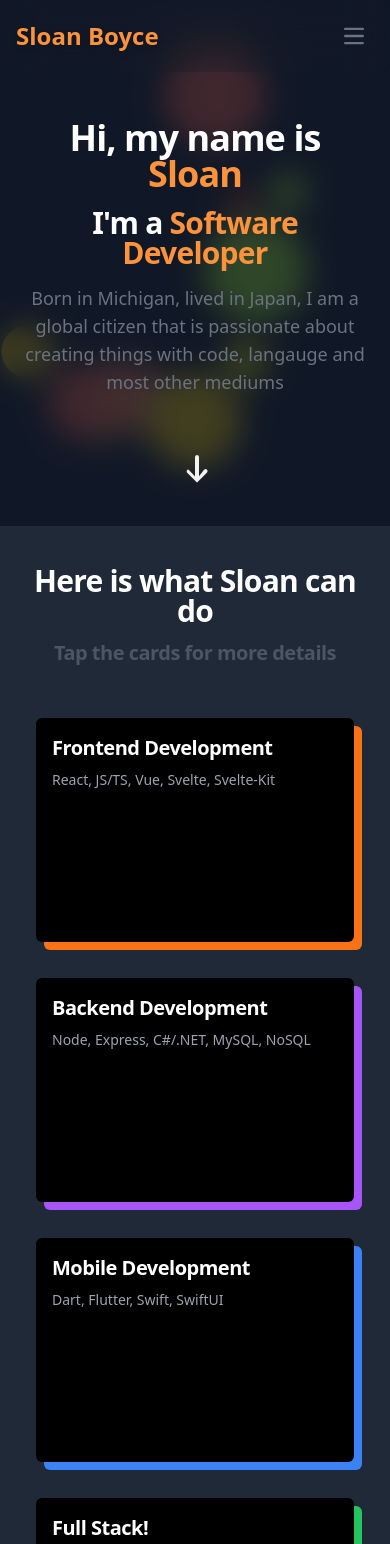
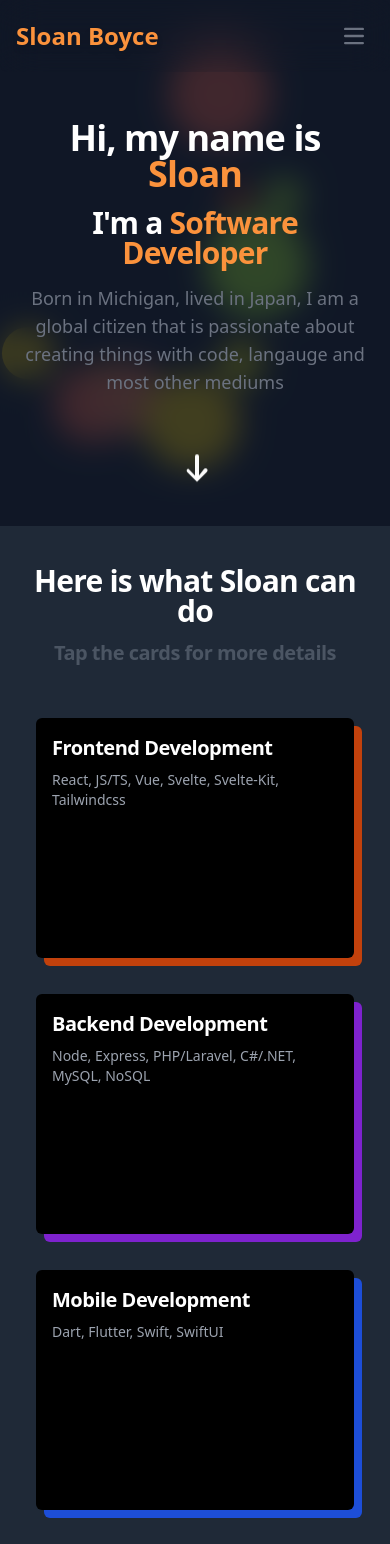
Before and after one commit to Sloansta/sloanb.dev, a React (Vite) app: page / in a window 390 px wide. Shown: the top 1544 px of the page. Built offline with nearby package versions, Linux system fonts and the light colour scheme.

Commit message:
card flip

```diff
--- a/src/Layout/Skills.jsx
+++ b/src/Layout/Skills.jsx
@@ -3,28 +3,69 @@ import SkillCard from "../components/SkillCard"
 const cards = [
     {
         skillName: "Frontend Development",
-        details: "React,  JS/TS, Vue, Svelte, Svelte-Kit",
-        borderColor: "bg-orange-500"
+        details: "React, JS/TS, Vue, Svelte, Svelte-Kit, Tailwindcss",
+        borderColor: "bg-orange-700",
+        backOfCard: {
+            title: "Dynamic and Beautiful",
+            content: `
+                From React, making games using canvas using just HTML5 to
+                even using bleeding edge frameworks like Svelte (shh... don't tell React), I've tested, wrote, debugged and shipped
+                beautiful frontend code. In fact, this site was made using React and Tailwind!
+            `
+        }
     },
     {
         skillName: "Backend Development",
-        details: "Node, Express, C#/.NET, MySQL, NoSQL",
-        borderColor: "bg-purple-500"
+        details: "Node, Express, PHP/Laravel, C#/.NET, MySQL, NoSQL",
+        borderColor: "bg-purple-700",
+        backOfCard: {
+            title: "The Unseen Power",
+            content: `
+                I've made Twitch bots that keeps track of
+                users that visit the said streamer and things like
+                complex management software that keeps tabs on incoming orders using the Shipstation API.
+                I pride myself on becoming more of a query writing wizard day by day.
+            `
+        }
     },
     {
         skillName: "Mobile Development",
         details: "Dart, Flutter, Swift, SwiftUI",
-        borderColor: "bg-blue-500"
+        borderColor: "bg-blue-700",
+        backOfCard: {
+            title: "We're Going Mobile",
+            content: `
+                The passion started when I was on the team to write an internal mobile app
+                for a company using Flutter. There were some deployment issues, specifically for IOS that made me want to learn
+                Native Development. I quickly learned and began to take a liking to Swift, and that interest further expanded when learning SwiftUI.
+            `
+        }
     },
     {
         skillName: "Full Stack!",
         details: "Bringing it all together as one!",
-        borderColor: "bg-green-500"
+        borderColor: "bg-green-700",
+        backOfCard: {
+            title: "Just Like PB&J Baby",
+            content: `
+                I call myself a Software Developer, but that's really because I don't want to limit myself to "x stack" or "y stack"
+                Really, I am a fullstack developer at heart, mostly focusing on the web.
+                (Ask me which I prefer :p)
+            `
+        }
     },
     {
         skillName: "Bilingual Translation",
         details: "Japanese to English translation",
-        borderColor: "bg-yellow-500"
+        borderColor: "bg-red-700",
+        backOfCard: {
+            title: "I Speak Japanese",
+            content: `
+                Before getting into development, I was a freelance Japanese translator.
+                I mainly focused on media translation from Japanese to English but occasionally got English to Japanese as well.
+                I am bilingual, and speak near native Japanese. I even lived there for a bit!
+            `
+        }
     }
 ]
 
@@ -45,6 +86,7 @@ export default function Skills() {
                                 skillName={card.skillName}
                                 details={card.details}
                                 borderColor={card.borderColor}
+                                backOfCard={card.backOfCard}
                             />
                         ))}
                     </div>
--- a/src/components/Nav.jsx
+++ b/src/components/Nav.jsx
@@ -15,10 +15,10 @@ export default function Nav() {
         return () => window.removeEventListener('scroll', handleScroll);
     }, []);
 
-    const dropdownClasses = `absolute top-full left-0 w-full z-50 bg-gray-800/10 rounded-lg backdrop-filter backdrop-blur-[20px] md:bg-transparent md:static md:block ${isMenuOpen ? 'block' : 'hidden'} md:flex md:justify-end`;
-    const menuClasses = "flex flex-col p-3 backdrop-filter backdrop-blur-[20px] z-50 md:flex-row md:space-x-8 md:mt-1 md:bg-transparent md:p-0";
+    const dropdownClasses = `absolute top-full left-0 w-full z-50 bg-gray-900/95 rounded-lg md:static md:block ${isMenuOpen ? 'block' : 'hidden'} md:flex md:justify-end`;
+    const menuClasses = "flex flex-col p-3 z-50 z-50 md:flex-row md:space-x-8 md:mt-1 md:p-0 text-center ";
     return (
-        <nav className={`bg-gray-800/10 border-orange-300 rounded-lg top-0 left-0 right-0 z-50 backdrop-filter backdrop-blur-[20px] fixed`}>
+        <nav className={` border-orange-300 rounded-lg top-0 left-0 right-0 z-50 backdrop-filter backdrop-blur-[20px] fixed`}>
             <div className="max-w-screen-xl mx-auto p-4 flex items-center justify-between">
                 <a href="#" className="flex items-center">
                     <span className="self-center text-2xl font-semibold whitespace-nowrap text-orange-400 drop-shadow-md">Sloan Boyce</span>
@@ -39,7 +39,7 @@ export default function Nav() {
                 <div className={dropdownClasses} id="navbar-default">
                     <ul className={`${menuClasses}`}>
                         <li>
-                            <a href="#" className="block mt-2 py-2 pl-3 pr-4 text-orange-200 bg-gray-700/30 rounded md:p-2 md:mt-0">Skills</a>
+                            <a className="block mt-2 py-2 pl-3 pr-4 text-orange-200 bg-gray-700/30 rounded md:p-2 md:mt-0">Skills</a>
                         </li>
                         <li>
                             <a href="#" className="block mt-2 py-2 pl-3 pr-4 text-orange-200 bg-gray-700/30 rounded md:p-2 md:mt-0">Work</a>
--- a/src/components/SkillCard.jsx
+++ b/src/components/SkillCard.jsx
@@ -1,10 +1,34 @@
+import { useState } from "react";
+
+
+
 const SkillCard = ({ skillName, details, backOfCard, borderColor }) => {
+
+    const [isFlipped, setIsFlipped] = useState(false)
+
+    const handleFlip = () => {
+        setIsFlipped(!isFlipped)
+    }
+
+    const animationClass = isFlipped ? 'animate-flip-to-back' : 'animate-flip-to-front'
+
     return (
-        <div className="relative flex justify-center mt-5 transition duration-400 hover:-translate-y-5">
-            <div className={`absolute inset-0 z-0 transform translate-x-2 translate-y-2 ${borderColor} rounded-md`}></div>
-            <a href="#" className={`relative block p-4 bg-black z-10 w-full sm:w-80 h-56 sm:h-80 rounded-md`}>
-                <h5 className="text-left text-xl sm:text-2xl font-bold tracking-tight text-white mb-1">{skillName}</h5>
-                <p className="text-gray-400 mt-2 text-left text-sm sm:text-base">{details}</p>
+        <div onClick={handleFlip} className={`relative flex justify-center mt-5 cursor-pointer ${animationClass} transition duration-400 lg:mr-4 `}>
+            <div className={`absolute inset-0 z-0 transform translate-x-2 translate-y-2 rounded-md transition ease-in duration-400 ${!isFlipped ? borderColor : `bg-black`}`}></div>
+            <a className={`relative block p-4 ${isFlipped ? borderColor : `bg-black`} bg-black z-10 w-full sm:w-80 h-60 sm:h-80 rounded-md transition-transform overflow-hidden`}>
+            { isFlipped ? (
+                <div className="text-wrap absolute">
+                    <h1 className="text-left text-lg m:text-2xl font-bold tracking-tight mb-1 text-white drop-shadow-md">{backOfCard.title}</h1>
+                    <p className="text-gray-300 mt-1 text-left text-sm sm:text-base overflow-auto">
+                        {backOfCard.content}
+                    </p>
+                </div>
+            ): (
+                <div>
+                    <h5 className="text-left text-xl sm:text-2xl font-bold tracking-tight text-white mb-1">{skillName}</h5>
+                    <p className="text-gray-400 mt-2 text-left text-sm sm:text-base">{details}</p>
+                </div>
+            )}
             </a>
         </div>
     )
--- a/tailwind.config.js
+++ b/tailwind.config.js
@@ -9,17 +9,29 @@ export default {
       keyframes: {
         'arrow-fade': {
           '0%, 100%': { transform: 'translateY(10px)', opacity: 1 },
-          '50%': { transform: 'translateY(30px)', opacity: 0}
+          '50%': { transform: 'translateY(30px)', opacity: 0 }
         },
 
         'hover-up': {
-          '0%, 100%': { transform: 'translateY(0)'},
-          '50%': { transform: 'translateY(-10px)'}
+          '0%, 100%': { transform: 'translateY(0)' },
+          '50%': { transform: 'translateY(-10px)' }
+        },
+
+        'flipToBack': {
+          '0%': { transform: 'rotateY(0deg)' },
+          '100%': { transform: 'rotateY(360deg) ' }
+        },
+
+        'flipToFront': {
+          '0%': { transform: 'rotateY(360deg) ' },
+          '100%': { transform: 'rotateY(0deg) ' }
         }
       },
       animation: {
         'arrow-fade': 'arrow-fade 2s infinite',
-        'hover-up': 'hover-up 0.3s ease-in'
+        'hover-up': 'hover-up 0.3s ease-in',
+        'flip-to-back': 'flipToBack 0.6s forwards',
+        'flip-to-front': 'flipToFront 0.6s forwards'
       }
     },
   },
```
